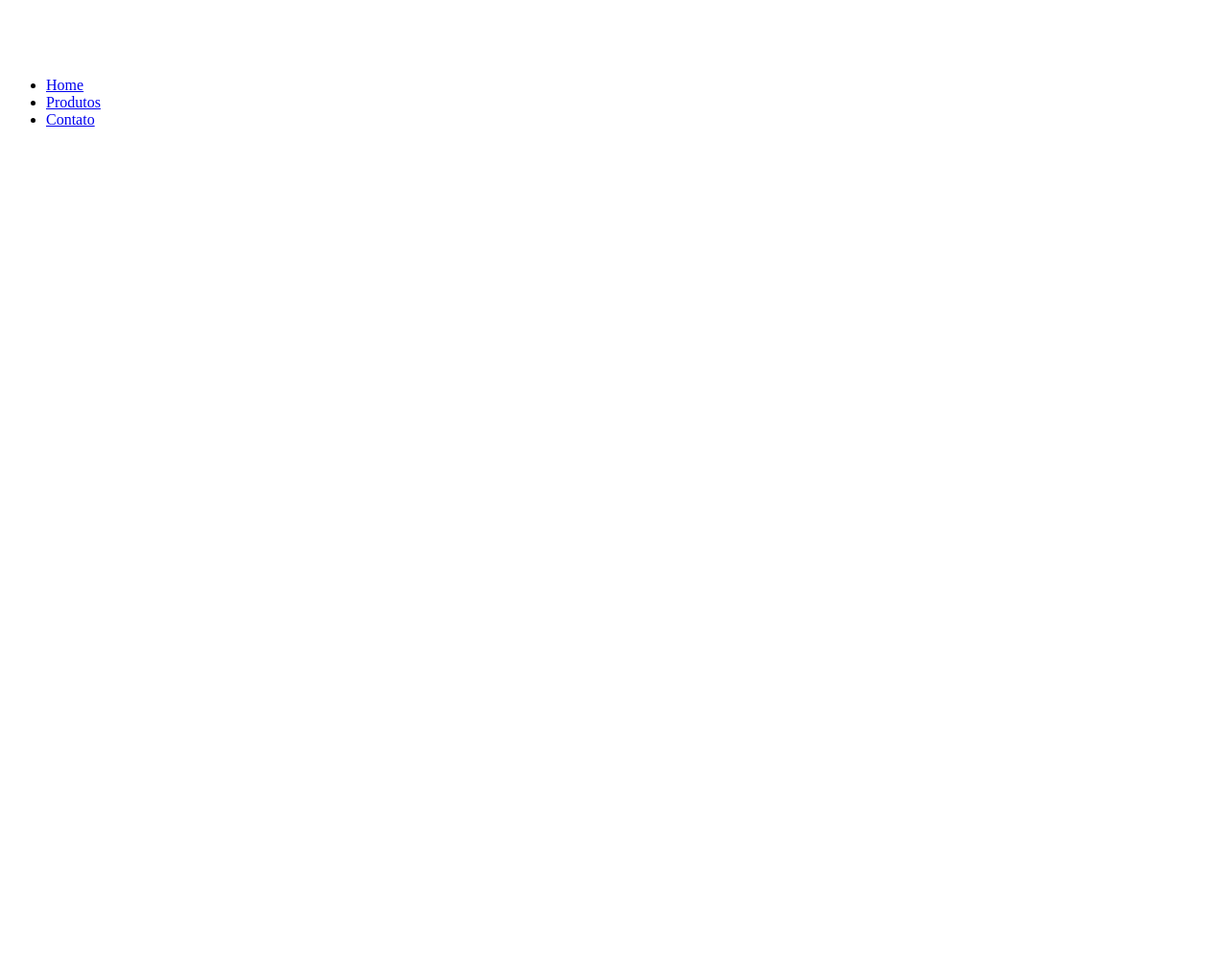
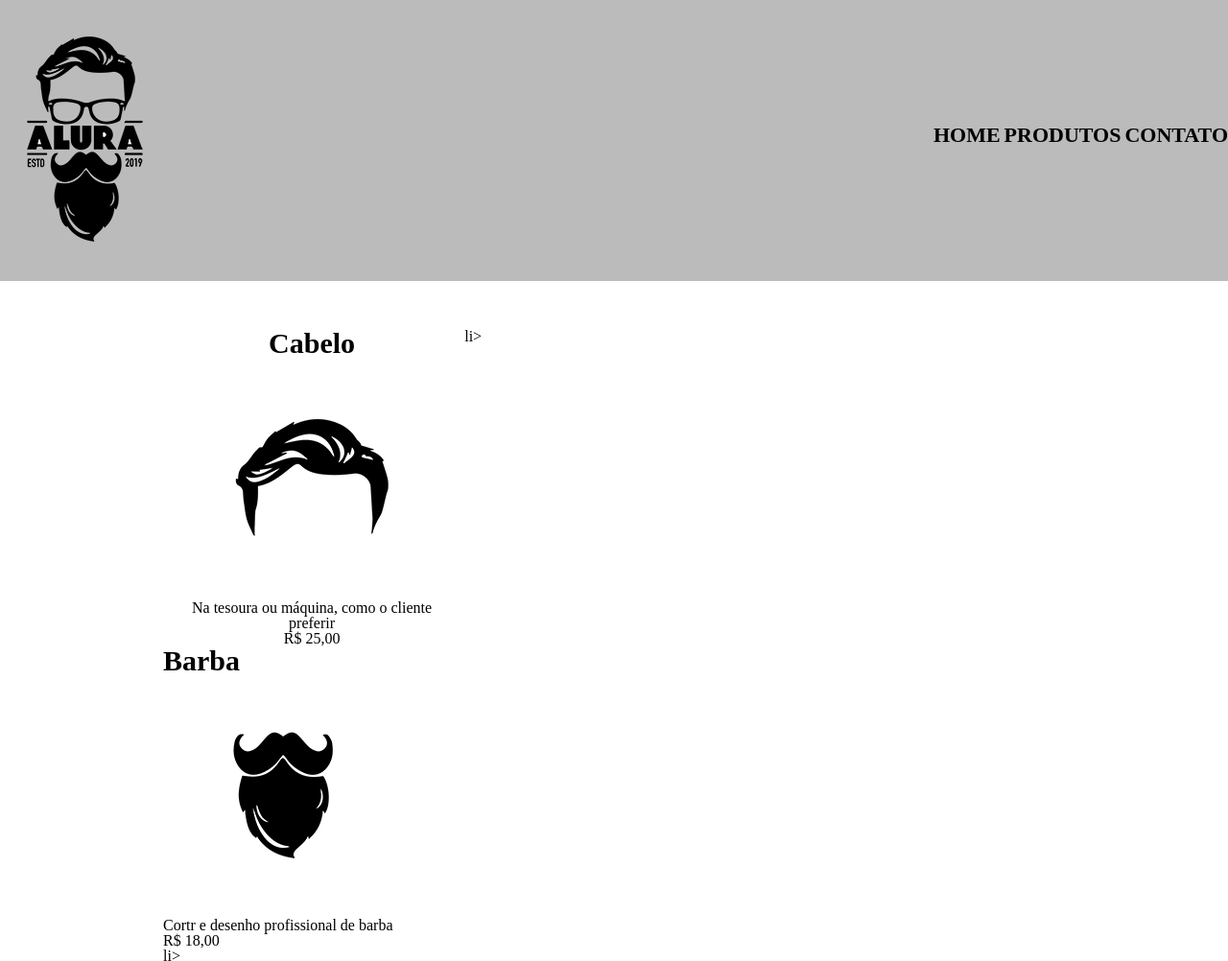
Before and after one commit to emanuelly-cravelin/BarbeariaAlura, a plain HTML site: page produtos.html in a window 1280 px wide. Shown: the top 1002 px of the page at 96% size. Before the commit the page ends 800 px from the top, so only its background shows below. Drawn offline with Linux system fonts and the light colour scheme.

Commit message:
tag-section

```diff
--- a/produtos.css
+++ b/produtos.css
@@ -27,3 +27,34 @@
     font-size: 22px;
     text-decoration: none;
 }
+
+.produtos{
+    width: 940px;
+    margin: 0 auto;
+    padding: 50px 0;
+}
+
+.produtos li{
+    display: inline-block;
+    text-align: center;
+    width: 30%;
+    vertical-align: top;
+    margin: 0 1.5%;
+    padding: 30 px 20px;
+    box-sizing: border-box;
+}
+
+.produtos h2{
+    font-size: 30px;
+    font-weight: bold;
+}
+
+.produtos-descricao{
+    font-size: 18px;
+}
+
+.produtos-preco{
+    font-size: 22px;
+    font-weight: bold;
+    margin-top: 10px;
+}
--- a/produtos.html
+++ b/produtos.html
@@ -4,6 +4,8 @@
     <meta charset="UTF-8">
     <meta name="viewport" content="width=device-width, initial-scale=1.0">
     <title>Produtos</title>
+    <link rel="stylesheet" href="reset.css">
+    <link rel="stylesheet" href="produtos.css">
 </head>
 <body>
 
@@ -21,5 +23,27 @@
             </nav>
         </div>
     </header>
+    <main>
+        <ul class="produtos">
+            <li>
+                <h2>Cabelo</h2>
+                <img src="cabelo.jpg" alt="">
+                <p class="produto-decricao">Na tesoura ou máquina, como o cliente preferir</p>
+                <p class="produto-preco">R$ 25,00</p>
+            </li>
+            li>
+                <h2>Barba</h2>
+                <img src="barba.jpg" alt="">
+                <p class="produto-decricao">Cortr e desenho profissional de barba</p>
+                <p class="produto-preco">R$ 18,00</p>
+            </li>
+            li>
+                <h2>Cabelo + Barba</h2>
+                <img src="cabelo+barba.jpg" alt="">
+                <p class="produto-decricao">Pacote completo de cabelo + barba</p>
+                <p class="produto-preco">R$ 35,00</p>
+            </li>
+        </ul>
+    </main>
 </body>
 </html>
--- /dev/null
+++ b/reset.css
@@ -0,0 +1,49 @@
+CSS
+/* http://meyerweb.com/eric/tools/css/reset/
+  v2.0 | 20110126
+  License: none (public domain)
+*/
+
+html, body, div, span, applet, object, iframe,
+h1, h2, h3, h4, h5, h6, p, blockquote, pre,
+a, abbr, acronym, address, big, cite, code,
+del, dfn, em, img, ins, kbd, q, s, samp,
+small, strike, strong, sub, sup, tt, var,
+b, u, i, center,
+dl, dt, dd, ol, ul, li,
+fieldset, form, label, legend,
+table, caption, tbody, tfoot, thead, tr, th, td,
+article, aside, canvas, details, embed,
+figure, figcaption, footer, header, hgroup,
+menu, nav, output, ruby, section, summary,
+time, mark, audio, video {
+margin: 0;
+padding: 0;
+border: 0;
+font-size: 100%;
+font: inherit;
+vertical-align: baseline;
+}
+/* HTML5 display-role reset for older browsers */
+article, aside, details, figcaption, figure,
+footer, header, hgroup, menu, nav, section {
+display: block;
+}
+body {
+line-height: 1;
+}
+ol, ul {
+list-style: none;
+}
+blockquote, q {
+quotes: none;
+}
+blockquote:before, blockquote:after,
+q:before, q:after {
+content: '';
+content: none;
+}
+table {
+border-collapse: collapse;
+border-spacing: 0;
+}
```
Also changed, not shown: barba.jpg (added), bg.jpg (added), cabelo+barba.jpg (added), cabelo.jpg (added), logo-branco.png (added), logo.png (added).
